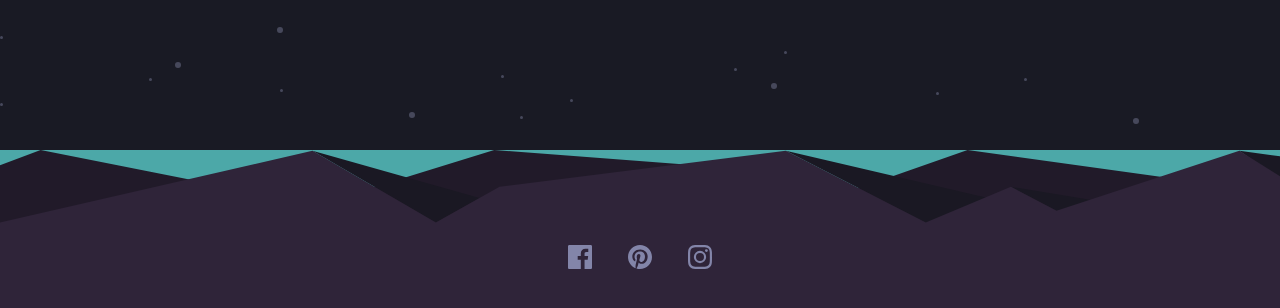
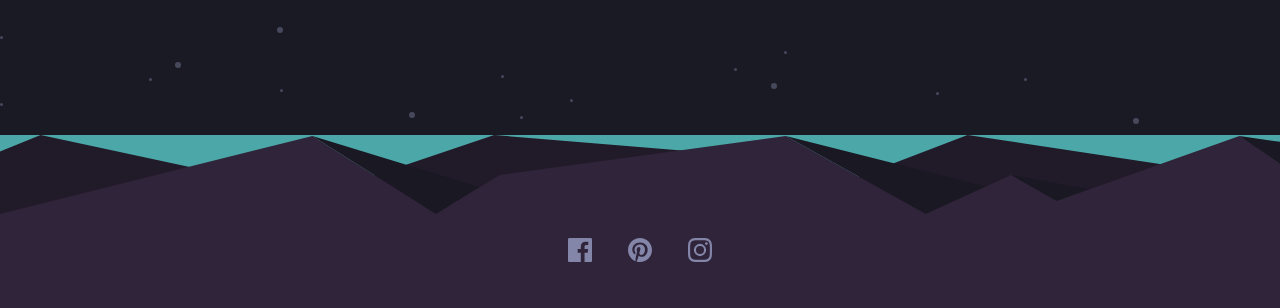
Before and after one commit to curiousmind04/Launch-Countdown-Timer, a plain HTML site: page index.html in a window 1280 px wide. Shown: the part 480-788 px from the top of the page. Drawn offline with Linux system fonts and the light colour scheme.

Commit message:
trying to fix footer to bottom on iphone

```diff
--- a/main.css
+++ b/main.css
@@ -190,6 +190,9 @@ footer {
 }
 
 @media (min-width: 46rem) {
+  body {
+    grid-template-rows: auto 185px;
+  }
   main {
     min-height: 26rem;
   }
@@ -218,7 +221,7 @@ footer {
     letter-spacing: 0.3rem;
   }
   footer {
-    background-size: 100% 170px;
-    background-position: bottom right;
+    background-size: 100% 100%;
+    background-position: bottom;
   }
 }
```
